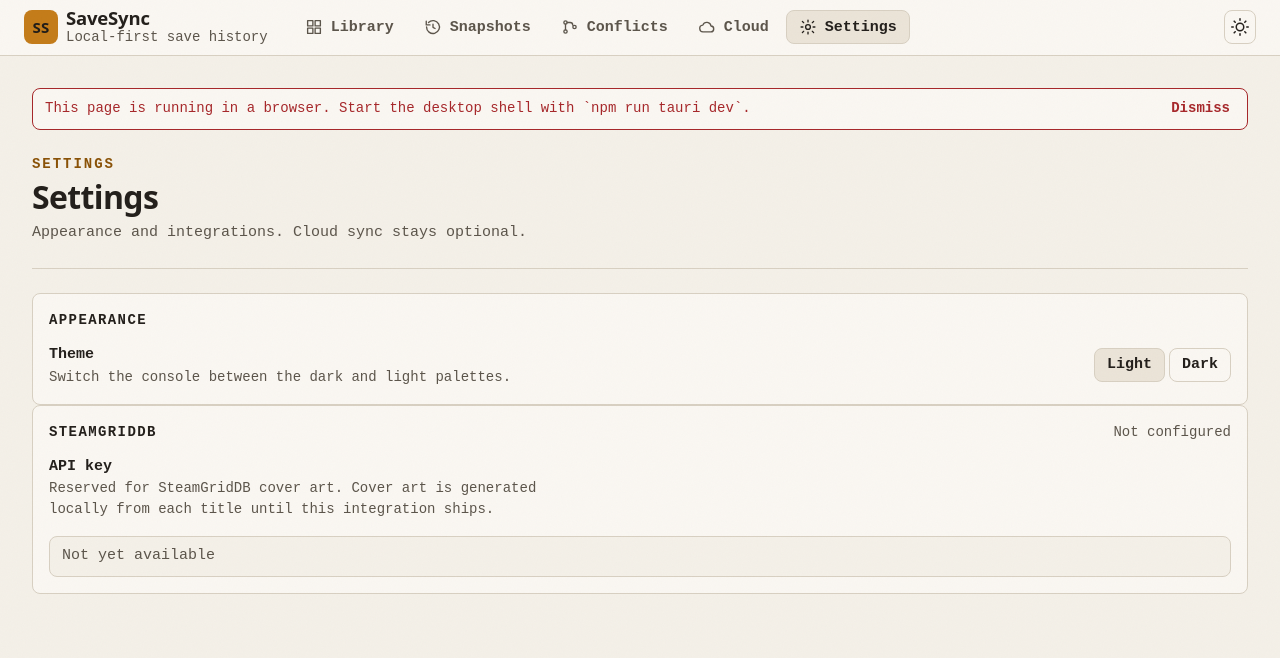
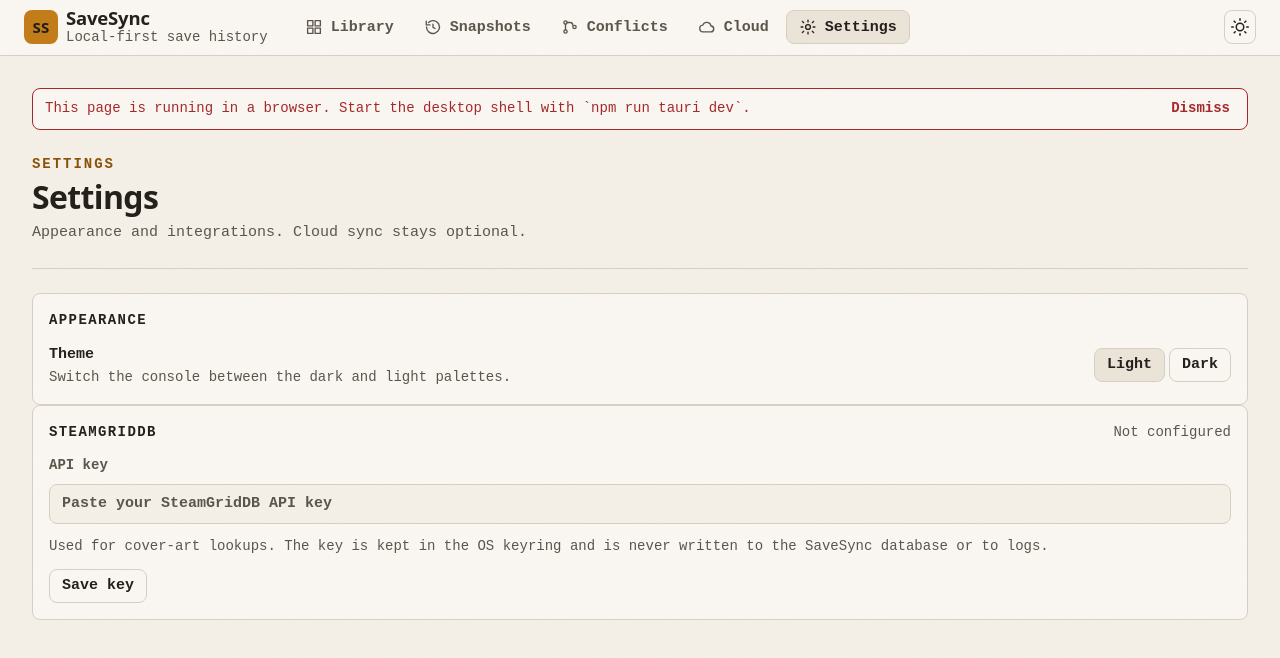
Before and after one commit to Aiden2711/SaveSync, a React (Vite) app in the folder savesync-desktop/: page / in a window 1280 px wide. Both pictures are taken after a click on the button "Settings". Shown: the top 658 px of the page. Built offline with nearby package versions, Linux system fonts and the light colour scheme.

Commit message:
feat(ui): add SteamGridDB API key field to settings

```diff
--- a/savesync-desktop/src/App.tsx
+++ b/savesync-desktop/src/App.tsx
@@ -235,6 +235,9 @@
   const [snapshotMessage, setSnapshotMessage] = useState("");
   const [clientIdDraft, setClientIdDraft] = useState("");
   const [authUrl, setAuthUrl] = useState<string | null>(null);
+  /** Flag only: the SteamGridDB key lives in the OS keyring, never in the UI. */
+  const [artworkConfigured, setArtworkConfigured] = useState(false);
+  const [steamGridKeyDraft, setSteamGridKeyDraft] = useState("");
 
   const titleInputRef = useRef<HTMLInputElement>(null);
   const [dirtyGames, setDirtyGames] = useState<Set<string>>(new Set());
@@ -458,6 +461,34 @@
     };
   }, []);
 
+  /**
+   * SteamGridDB key state is fetched when the Settings view opens, not at
+   * startup: the library and restore flows never need it, so it must not add
+   * work (or a keyring read) to application startup.
+   */
+  useEffect(() => {
+    if (!isDesktop()) return;
+    if (view !== "settings") {
+      // Do not keep a typed secret around in memory after leaving Settings.
+      setSteamGridKeyDraft("");
+      return;
+    }
+    let cancelled = false;
+    void api
+      .steamgriddbStatus()
+      .then((next) => {
+        if (!cancelled) setArtworkConfigured(next.configured);
+      })
+      .catch((cause) => {
+        if (!cancelled) {
+          setError(cause instanceof Error ? cause.message : String(cause));
+        }
+      });
+    return () => {
+      cancelled = true;
+    };
+  }, [view]);
+
   async function enroll(event: FormEvent) {
     event.preventDefault();
     if (!title.trim() || !savePath.trim()) {
@@ -577,6 +608,42 @@
     if (result) {
       setDrive(result);
       setNotice("Google OAuth client id saved.");
+    }
+  }
+
+  /**
+   * Persist the SteamGridDB API key through the engine. Neither the key nor any
+   * fragment of it is ever placed in an error, notice, or log line: the backend
+   * returns a generic message and the success text is a fixed string.
+   */
+  async function saveSteamGridKey(event: FormEvent) {
+    event.preventDefault();
+    const key = steamGridKeyDraft.trim();
+    if (!key) {
+      setError("Enter a SteamGridDB API key.");
+      return;
+    }
+    const next = await run("Saving SteamGridDB API key", () =>
+      api.setSteamgriddbApiKey(key),
+    );
+    if (next) {
+      setArtworkConfigured(next.configured);
+      // Drop the secret from component state as soon as it is persisted.
+      setSteamGridKeyDraft("");
+      setNotice(
+        "SteamGridDB API key saved in the OS keyring. It is used for cover-art lookups only.",
+      );
+    }
+  }
+
+  async function removeSteamGridKey() {
+    const next = await run("Removing SteamGridDB API key", () =>
+      api.clearSteamgriddbApiKey(),
+    );
+    if (next) {
+      setArtworkConfigured(next.configured);
+      setSteamGridKeyDraft("");
+      setNotice("SteamGridDB API key removed from the OS keyring.");
     }
   }
 
@@ -1137,27 +1204,48 @@
         <section className="panel" aria-labelledby="settings-artwork">
           <div className="panel-title">
             <h2 id="settings-artwork">SteamGridDB</h2>
-            <span className="muted tiny">Not configured</span>
-          </div>
-          <div className="settings-rows">
-            <div className="setting-row">
-              <div>
-                <strong>API key</strong>
-                <span className="muted" id="steamgriddb-note">
-                  Reserved for SteamGridDB cover art. Cover art is generated
-                  locally from each title until this integration ships.
-                </span>
-              </div>
+            <span className="muted tiny">
+              {artworkConfigured ? "Configured" : "Not configured"}
+            </span>
+          </div>
+          <form className="stack" onSubmit={saveSteamGridKey}>
+            <label>
+              API key
               <input
-                type="text"
+                type="password"
+                value={steamGridKeyDraft}
+                onChange={(event) => setSteamGridKeyDraft(event.target.value)}
                 aria-label="SteamGridDB API key"
                 aria-describedby="steamgriddb-note"
-                placeholder="Not yet available"
-                disabled
+                placeholder={
+                  artworkConfigured
+                    ? "Stored in the OS keyring"
+                    : "Paste your SteamGridDB API key"
+                }
+                autoComplete="off"
                 spellCheck={false}
               />
+            </label>
+            <p className="muted small" id="steamgriddb-note">
+              Used for cover-art lookups. The key is kept in the OS keyring and is
+              never written to the SaveSync database or to logs.
+            </p>
+            <div className="row">
+              <button className="ghost" type="submit" disabled={!!busy}>
+                Save key
+              </button>
+              {artworkConfigured && (
+                <button
+                  className="ghost"
+                  type="button"
+                  onClick={() => void removeSteamGridKey()}
+                  disabled={!!busy}
+                >
+                  Remove key
+                </button>
+              )}
             </div>
-          </div>
+          </form>
         </section>
       </section>
     );
--- a/savesync-desktop/src/api.ts
+++ b/savesync-desktop/src/api.ts
@@ -1,6 +1,7 @@
 import { invoke, listenEvent } from "./tauri";
 import type {
   AppStatus,
+  ArtworkStatus,
   Conflict,
   DirtyEvent,
   DiscoveredGame,
@@ -54,6 +55,13 @@
 
   disconnectGoogle: () => invoke<GoogleStatus>("disconnect_google"),
 
+  setSteamgriddbApiKey: (api_key: string) =>
+    invoke<ArtworkStatus>("set_steamgriddb_api_key", { api_key }),
+
+  steamgriddbStatus: () => invoke<ArtworkStatus>("steamgriddb_status"),
+
+  clearSteamgriddbApiKey: () => invoke<ArtworkStatus>("clear_steamgriddb_api_key"),
+
   sync: (game_id: string) => invoke<SyncReport>("sync_game", { game_id }),
 
   unlinkGame: (game_id: string) => invoke<Game>("unlink_game", { game_id }),
```
Also changed, not shown: savesync-desktop/src/test/tauri-stub.ts (+37 -0 lines), 2 other files (tests, documents, lock files or other folders).
